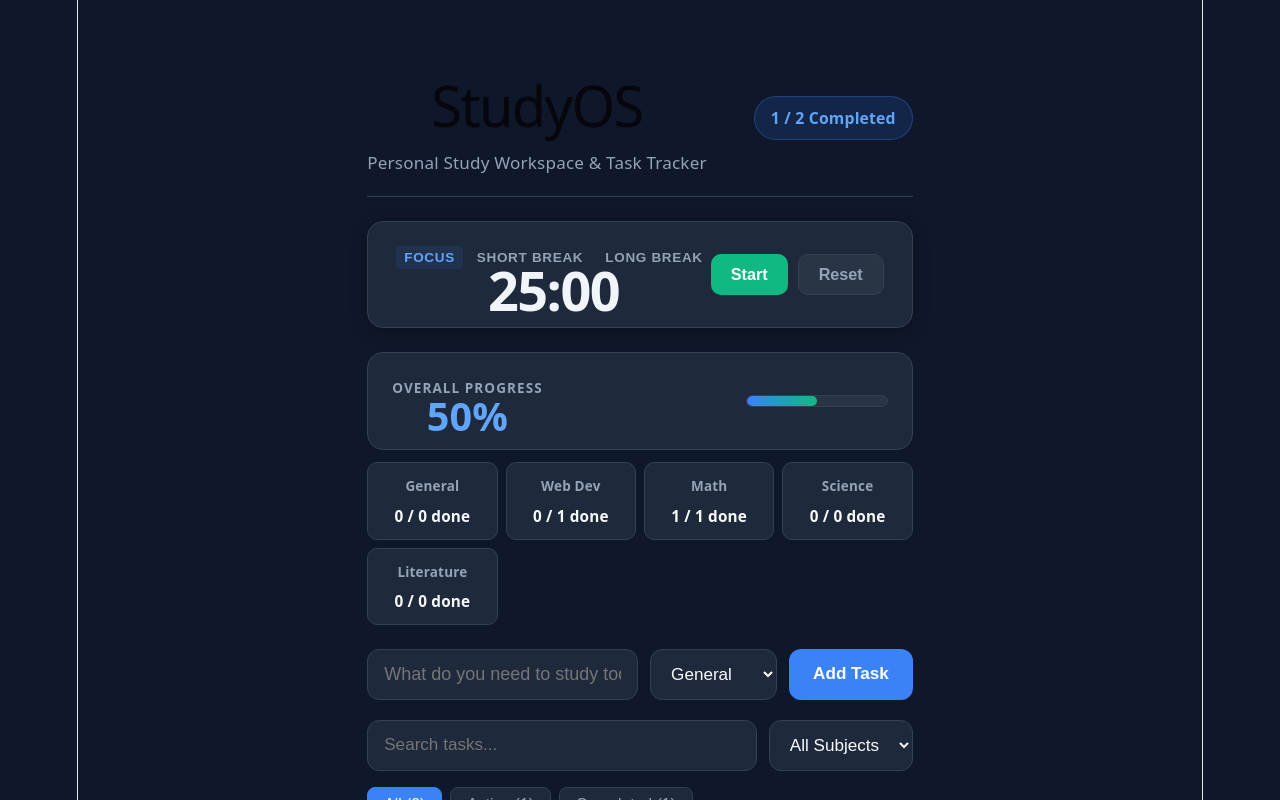
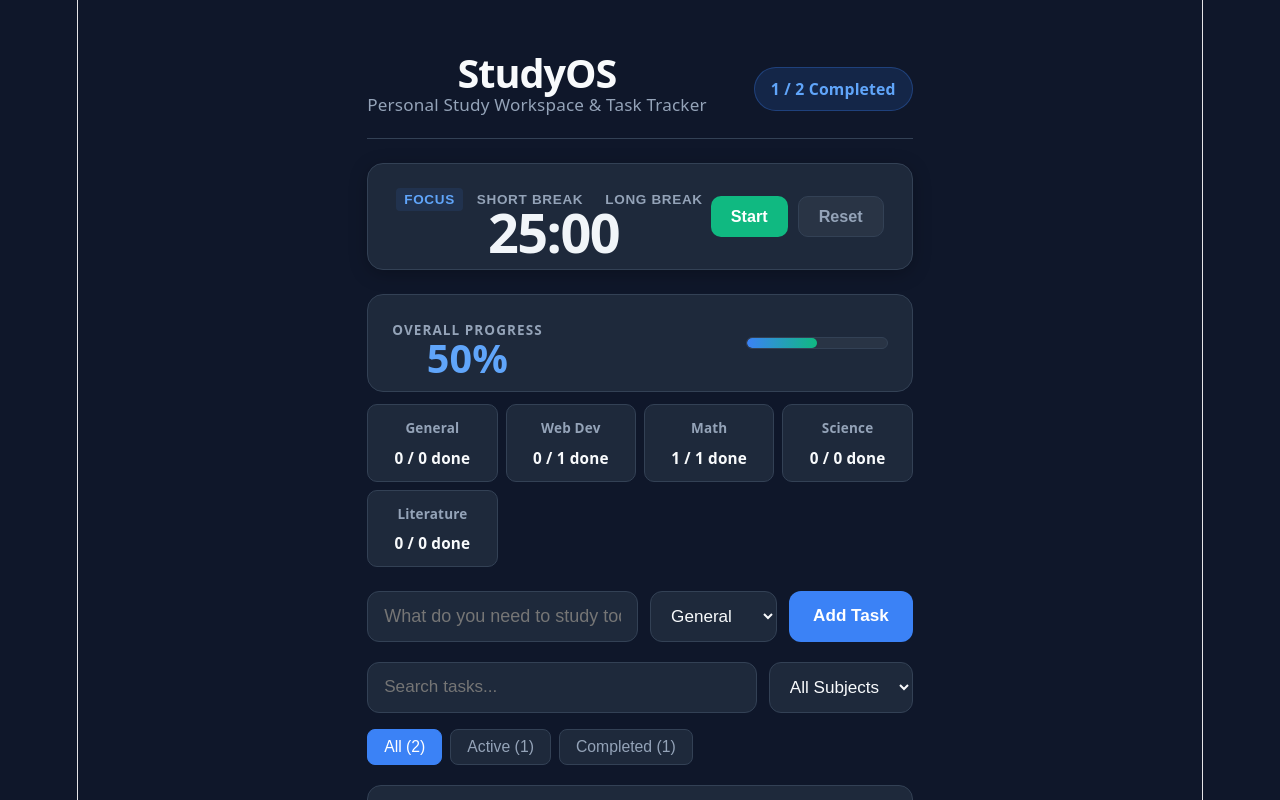
Before and after one commit to alllovevidit-jpg/study-os, a React (Vite) app: page / in a window 1280 px wide. Shown: the top 800 px of the page. Built offline with nearby package versions, Linux system fonts and the light colour scheme.

Commit message:
Fix double dot typo in App.css

```diff
--- a/src/App.css
+++ b/src/App.css
@@ -33,7 +33,7 @@ body {
   margin-bottom: 24px;
 }
 
-..header h1 {
+.header h1 {
   margin: 0;
   font-size: 2.2rem;
   font-weight: 800;
```
